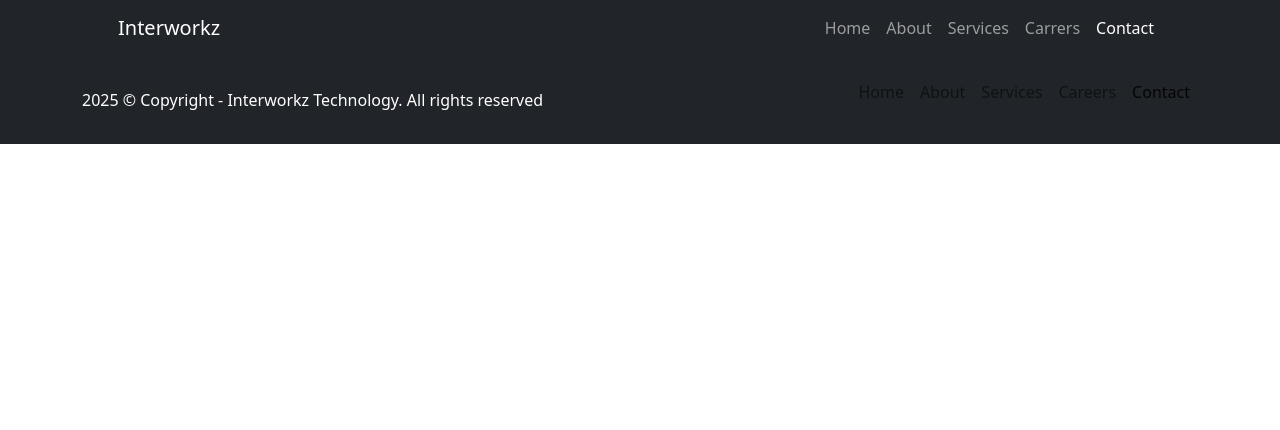
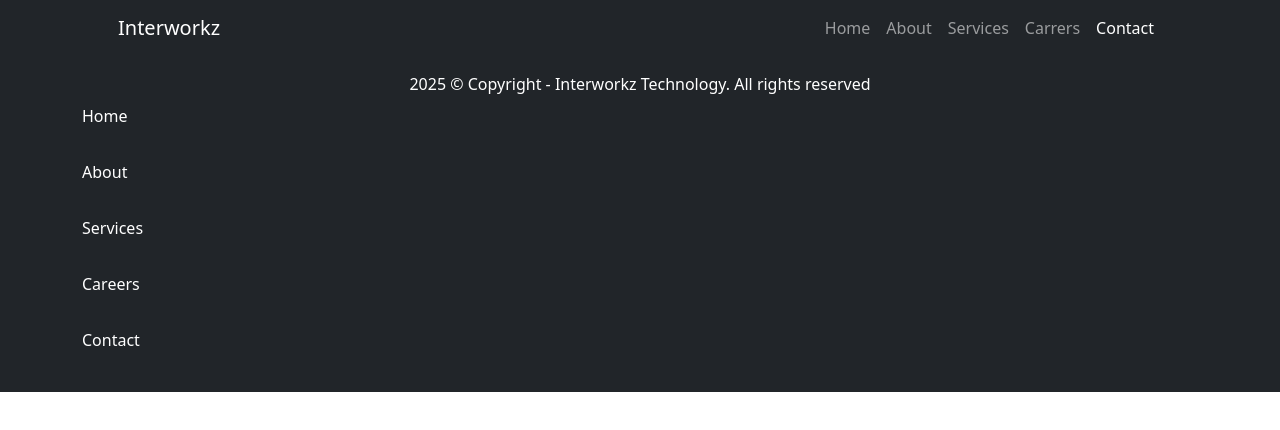
Before and after one commit to Abila03/interworkz, a React (Create React App) app: page /contact in a window 1280 px wide. Shown: the top 430 px of the page. Built offline with nearby package versions, Linux system fonts and the light colour scheme.

Commit message:
1.2.3.1 text white

```diff
--- a/src/pages/components/footer.js
+++ b/src/pages/components/footer.js
@@ -6,7 +6,7 @@ function Footer() {
   const location = useLocation();
 
   return (
-    <footer className="navbar navbar-expand-lg py-3 bg-dark">
+    <footer className="py-3 bg-dark">
       <div className="container">
         <p className="m-0 text-center text-white">
           2025 © Copyright - Interworkz Technology. All rights reserved
@@ -29,7 +29,7 @@ function Footer() {
                 About
               </Link>
             </p>
-            <p className="nav-item">
+            <p className="nav-item text-white">
               <Link
                 className={`nav-link ${location.pathname === '/service' ? 'active' : ''}`}
                 to="/service"
@@ -37,7 +37,7 @@ function Footer() {
                 Services
               </Link>
             </p>
-            <p className="nav-item">
+            <p className="nav-item text-white">
               <Link
                 className={`nav-link ${location.pathname === '/careers' ? 'active' : ''}`}
                 to="/careers"
@@ -45,7 +45,7 @@ function Footer() {
                 Careers
               </Link>
             </p>
-            <p className="nav-item">
+            <p className="nav-item text-white">
               <Link
                 className={`nav-link ${location.pathname === '/contact' ? 'active' : ''}`}
                 to="/contact"
```
